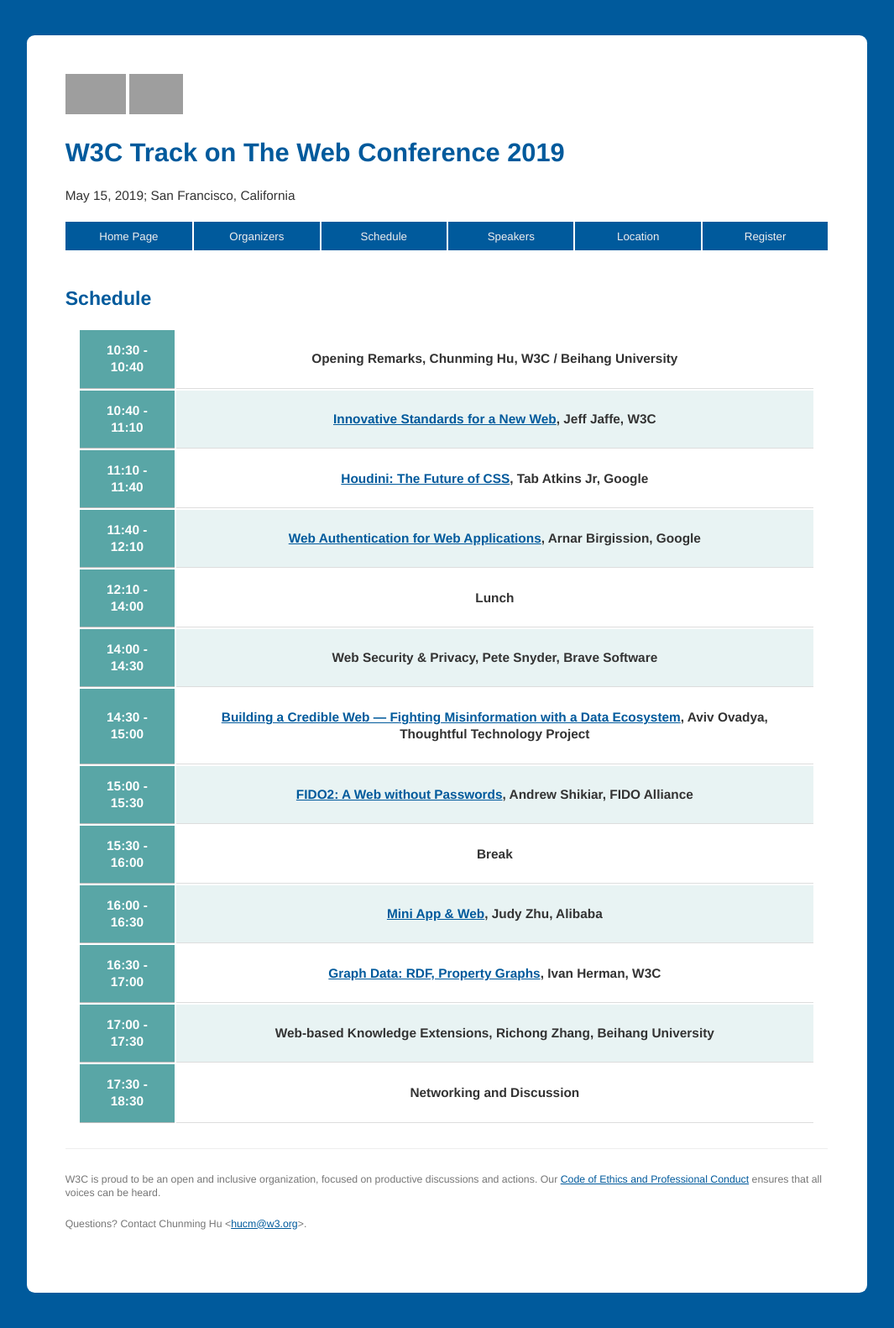
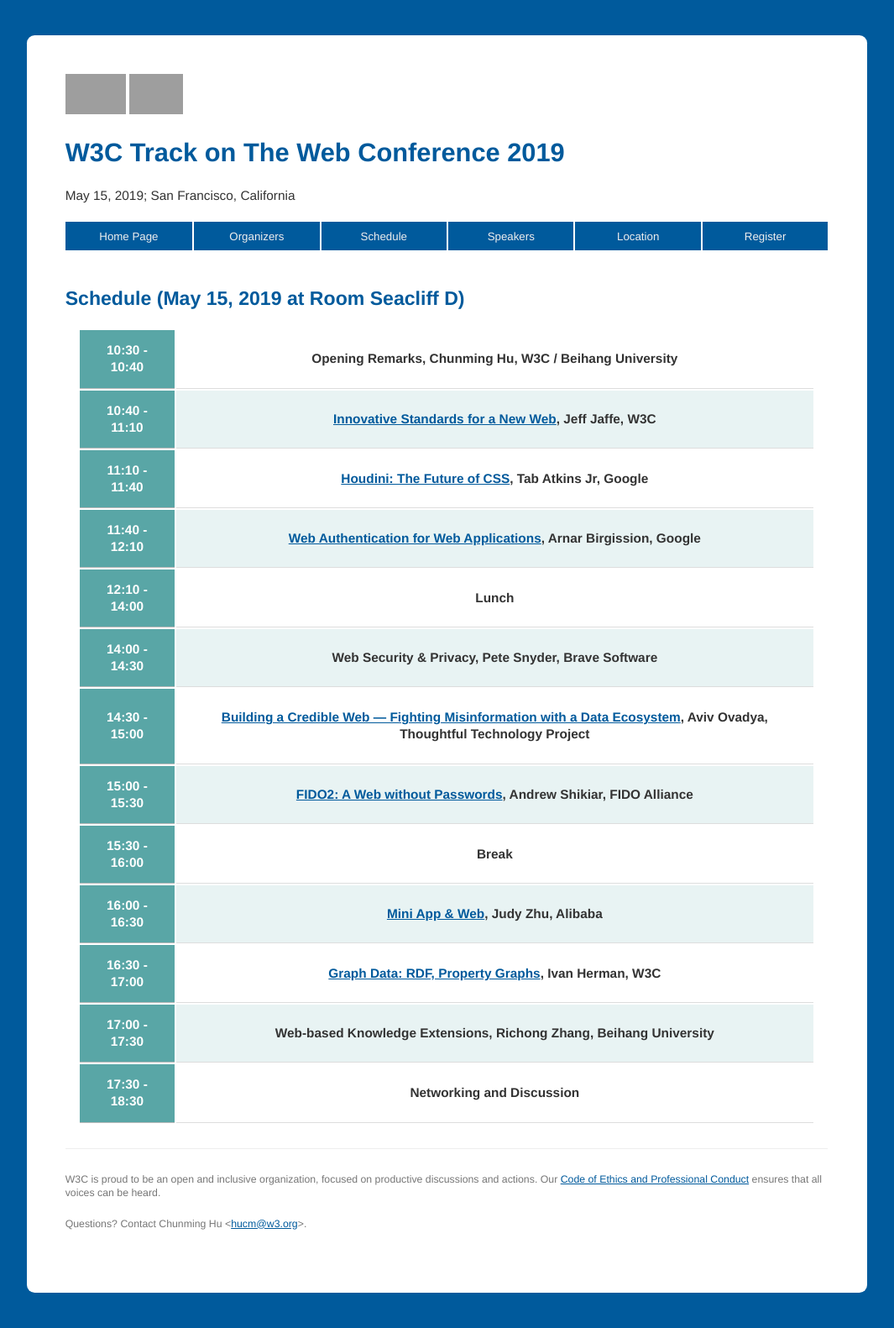
Before and after one commit to w3c/w3c-track-2019, a Jekyll site: the page built from schedule.md, in a window 1280 px wide. Shown: the whole page at 84% size, without its empty margins (108-1173 px from the left). Built offline with Jekyll 4.4.1, drawn with Linux system fonts in a browser that asks for light colours; our own code applies the rules of GitHub Pages for plain Markdown files; grey boxes are pictures that could not be loaded.

Commit message:
Update schedule.md

```diff
--- a/schedule.md
+++ b/schedule.md
@@ -2,7 +2,7 @@
 layout: home
 ---
 
-# Schedule
+# Schedule (May 15, 2019 at Room Seacliff D)
 
 <table class="zebra">
     <tr>
```
